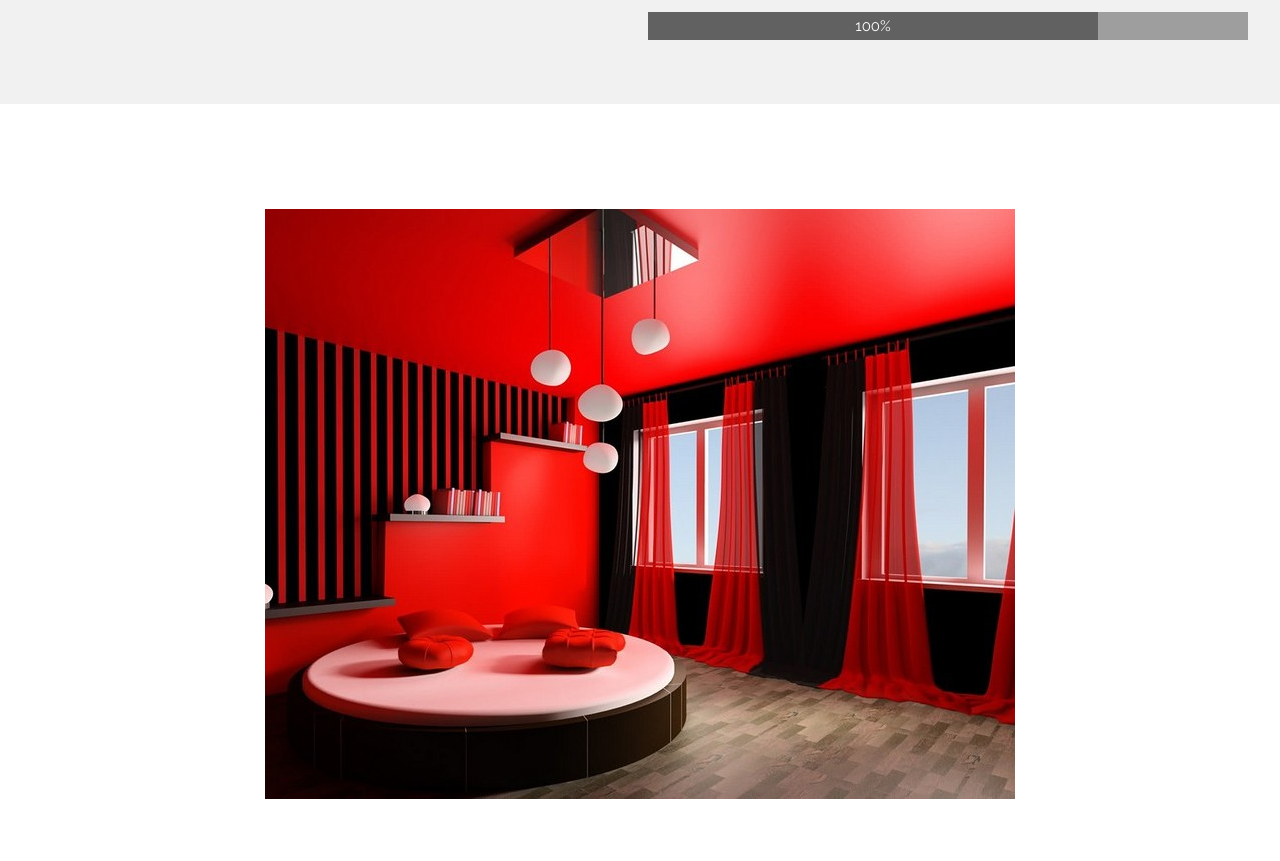
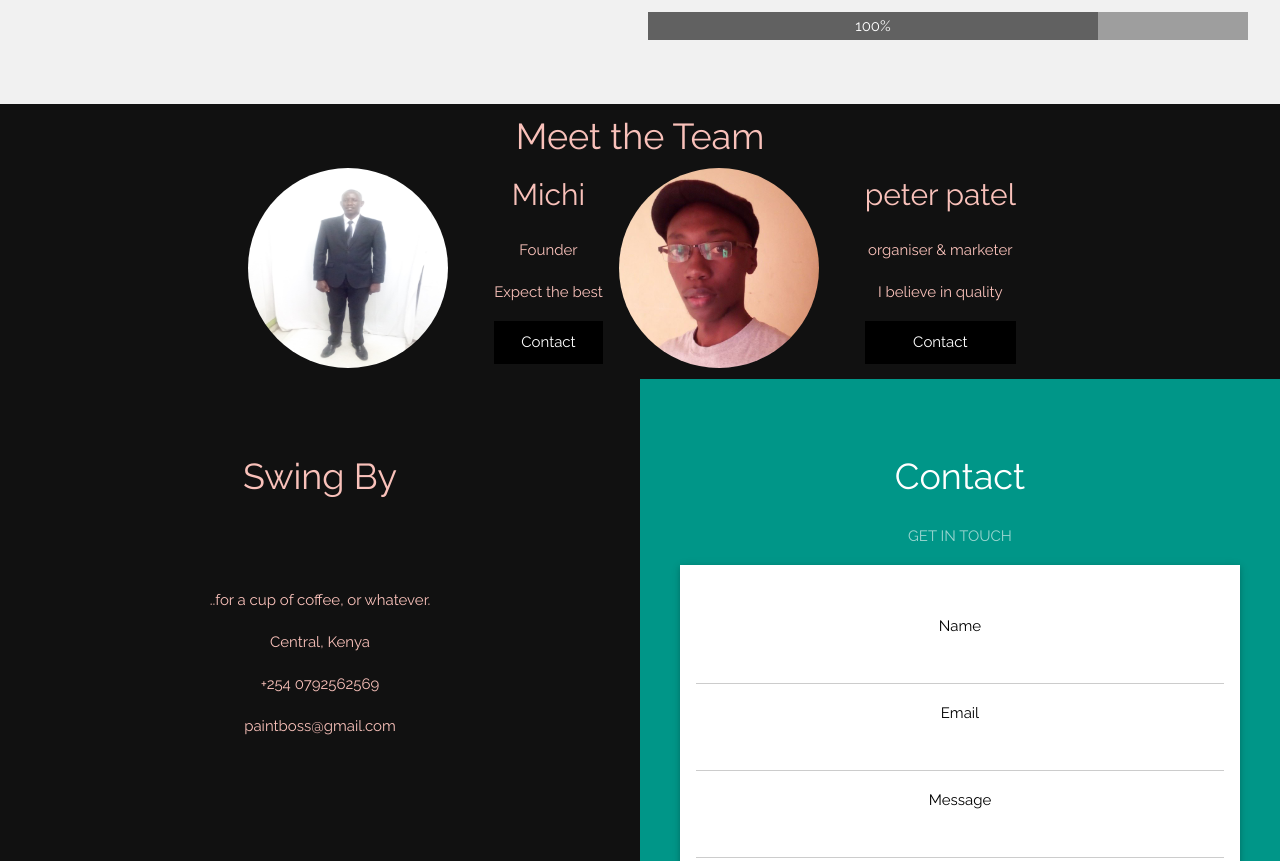
Before and after one commit to Ngasha/paintboss, a plain HTML site: page index.html in a window 1280 px wide. Shown: the part 4933-5794 px from the top of the page. Drawn offline with nearby package versions, Linux system fonts and the light colour scheme; some packages are replaced by stand-ins of ours.

Commit message:
initial commit

```diff
--- a/index.html
+++ b/index.html
@@ -195,7 +195,7 @@ body, html {
     </div>
   </div>
 </div>
-<div class="parallax"></div>
+
 <!--meet the team-->
 <div class="team" id="team">
   <h1>Meet the Team</h1>
```
